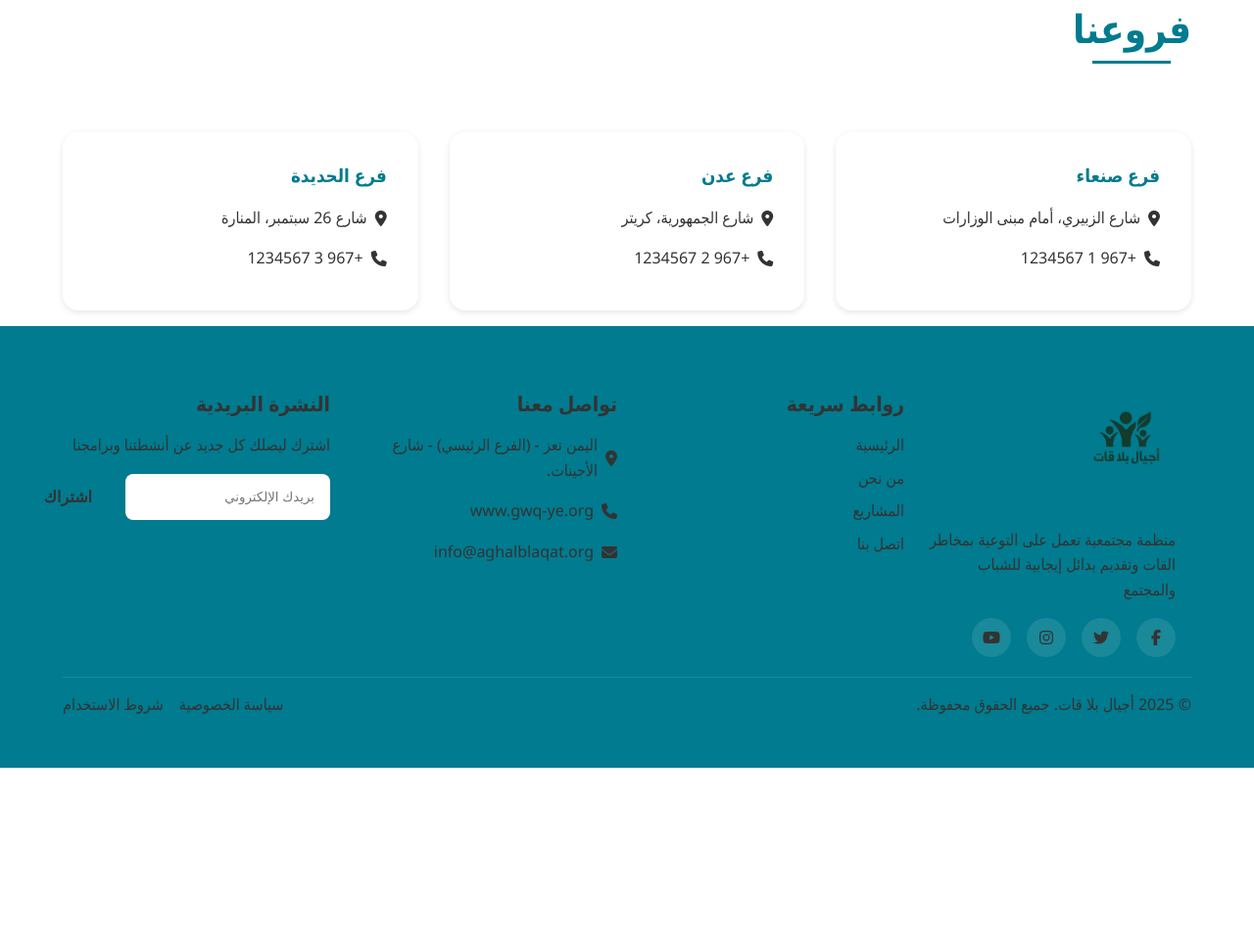
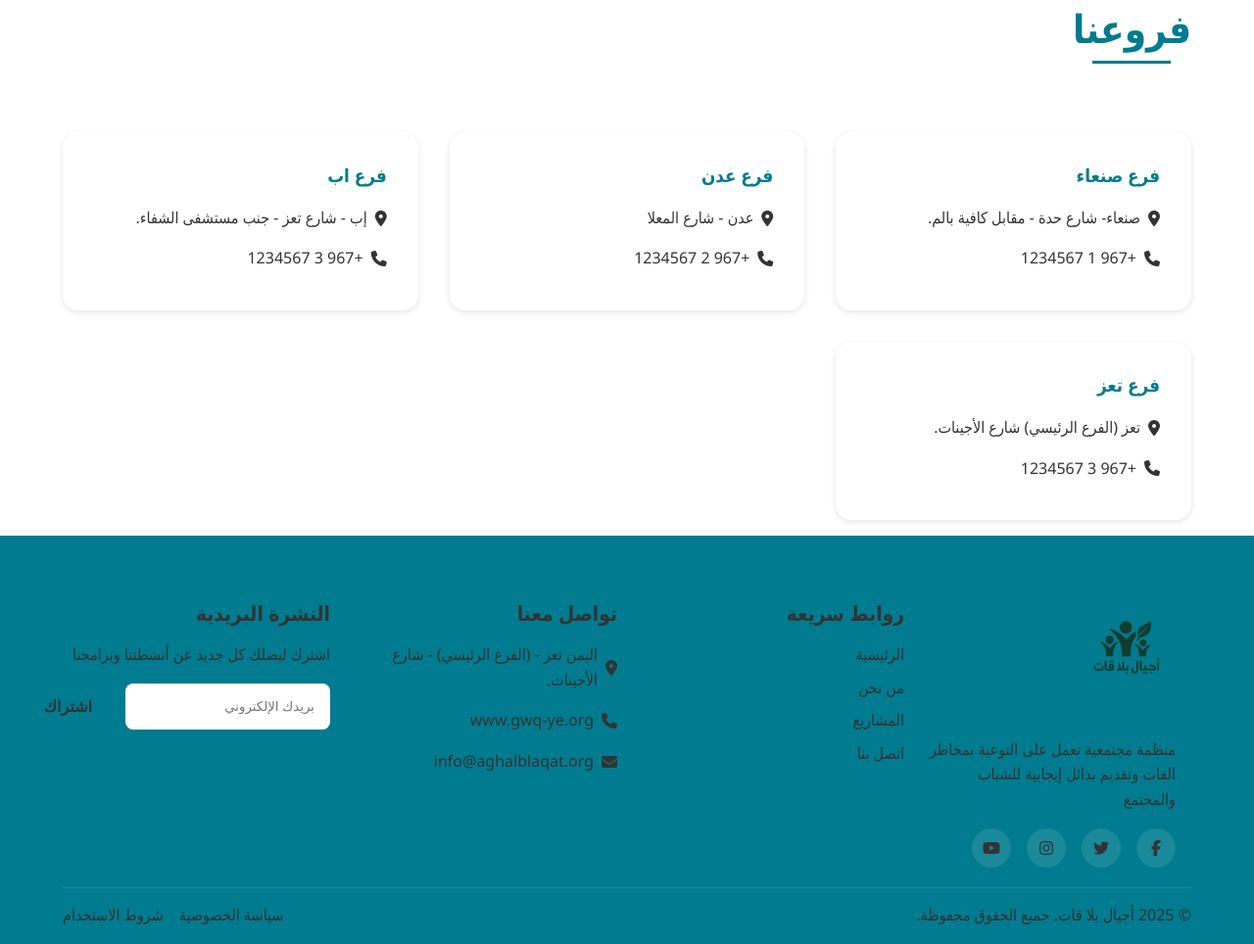
Before and after one commit to s3mar2003/-QWL-organized2, a plain HTML site: page contact.html in a window 1280 px wide. Shown: the part 1990-2954 px from the top of the page at 98% size. Before the commit the page ends 2774 px from the top, so only its background shows below. Drawn offline with Linux system fonts and the light colour scheme.

Commit message:
update contact page

```diff
--- a/contact.html
+++ b/contact.html
@@ -160,19 +160,24 @@
           <div class="branches-grid">
             <div class="branch-card">
               <h3>فرع صنعاء</h3>
-              <p><i class="fas fa-map-marker-alt"></i> شارع الزبيري، أمام مبنى الوزارات</p>
+              <p><i class="fas fa-map-marker-alt"></i> صنعاء- شارع حدة - مقابل كافية بالم.    </p>
               <p><i class="fas fa-phone"></i> +967 1 1234567</p>
             </div>
 
             <div class="branch-card">
               <h3>فرع عدن</h3>
-              <p><i class="fas fa-map-marker-alt"></i> شارع الجمهورية، كريتر</p>
+              <p><i class="fas fa-map-marker-alt"></i>  عدن - شارع المعلا  </p>
               <p><i class="fas fa-phone"></i> +967 2 1234567</p>
             </div>
 
             <div class="branch-card">
-              <h3>فرع الحديدة</h3>
-              <p><i class="fas fa-map-marker-alt"></i> شارع 26 سبتمبر، المنارة</p>
+              <h3>فرع اب</h3>
+              <p><i class="fas fa-map-marker-alt"></i>    إب - شارع تعز - جنب مستشفى الشفاء. </p>
+              <p><i class="fas fa-phone"></i> +967 3 1234567</p>
+            </div>
+            <div class="branch-card">
+              <h3>فرع تعز</h3>
+              <p><i class="fas fa-map-marker-alt"></i>   تعز (الفرع الرئيسي)  شارع الأجينات. </p>
               <p><i class="fas fa-phone"></i> +967 3 1234567</p>
             </div>
           </div>
```
Also changed, not shown: index.html (+2 -2 lines).
